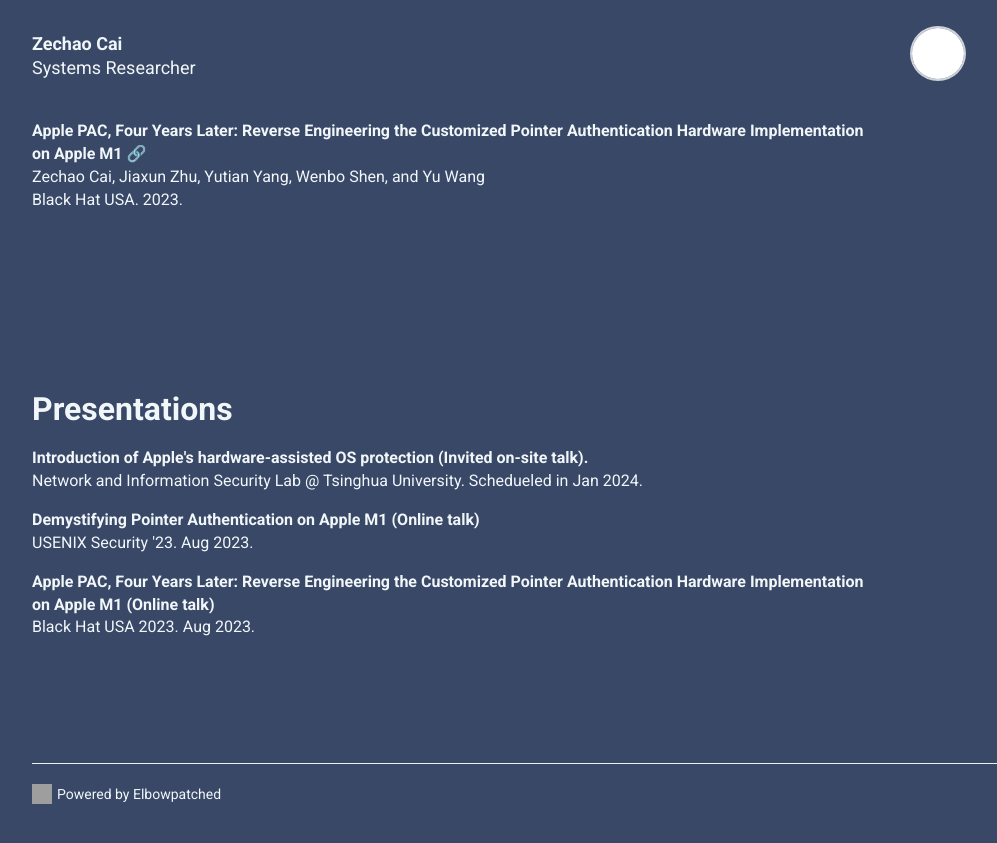
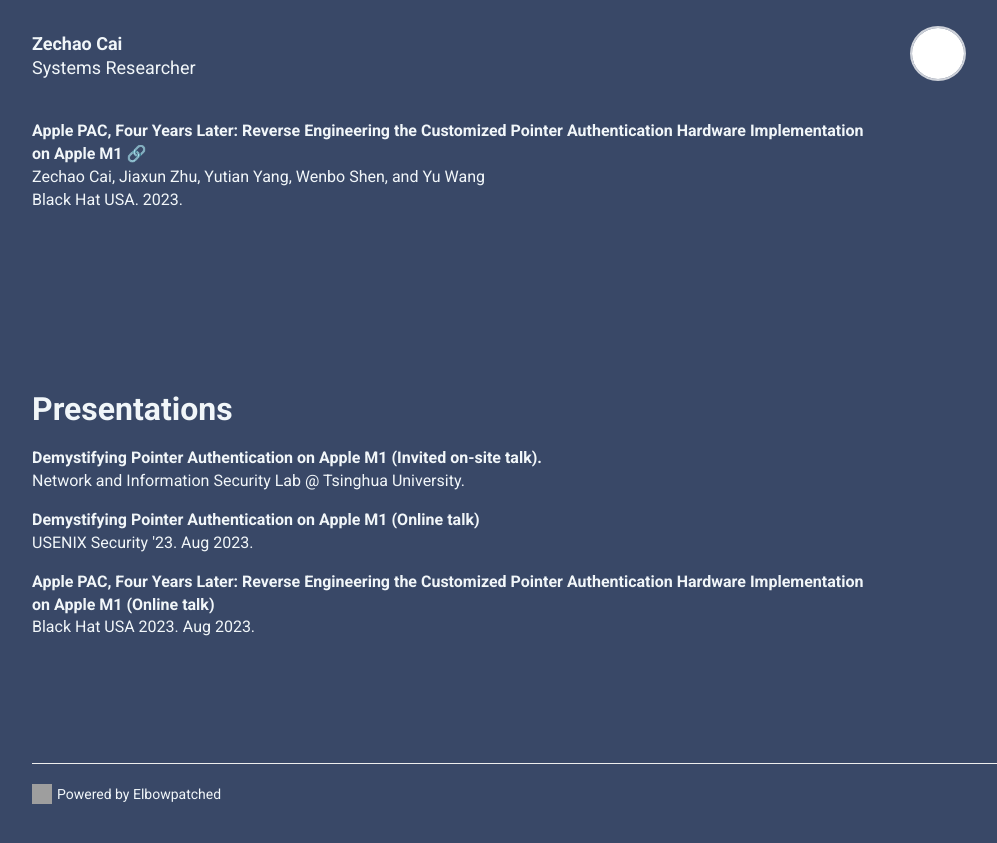
Before and after one commit to zech4o/zech4o.github.io, a Jekyll site: the page built from index.html, in a window 1280 px wide and 900 px high, scrolled down 727 px. Shown: the top 843 px of the window, without its empty margins (38-1035 px from the left). Built offline with Jekyll 4.4.1, drawn with Linux system fonts in a browser that asks for light colours; nearby versions of some CDN libraries; grey boxes are pictures that could not be loaded.

Commit message:
update pre

```diff
--- a/_data/presentations.yml
+++ b/_data/presentations.yml
@@ -1,6 +1,6 @@
 -
-  title: Introduction of Apple's hardware-assisted OS protection (Invited on-site talk).
-  location: Network and Information Security Lab @ Tsinghua University. Schedueled in Jan 2024.
+  title: Demystifying Pointer Authentication on Apple M1 (Invited on-site talk).
+  location: Network and Information Security Lab @ Tsinghua University.
   date: Jan 2024 (on-site)
   slides_url: http://www.slideshare.net/ianli/integrating-visualizations-with-innertube-quantified-self-2011-amsterdam
 
```
